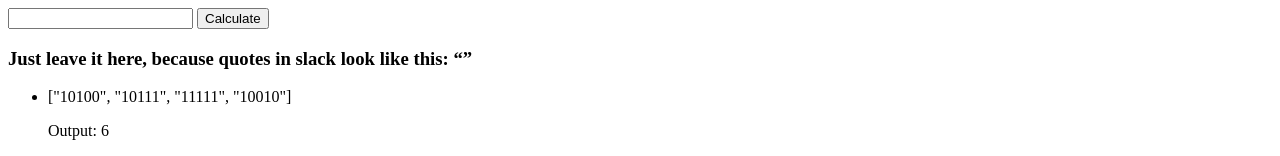
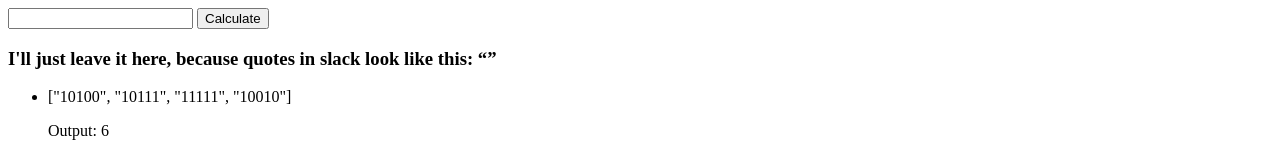
Before and after one commit to Stolyar100/InventorSoft-homework1, a plain HTML site: page index.html in a window 1280 px wide. Shown: the top 156 px of the page. Drawn offline with Linux system fonts and the light colour scheme.

Commit message:
fix grammar mistake

```diff
--- a/index.html
+++ b/index.html
@@ -15,7 +15,7 @@
     <input type="submit" value="Calculate">
   </form>
   <div>
-    <h3>Just leave it here, because quotes in slack look like this: “”</h3>
+    <h3>I'll just leave it here, because quotes in slack look like this: “”</h3>
     <ul>
       <li>
         <p>["10100", "10111", "11111", "10010"]</p>
```
